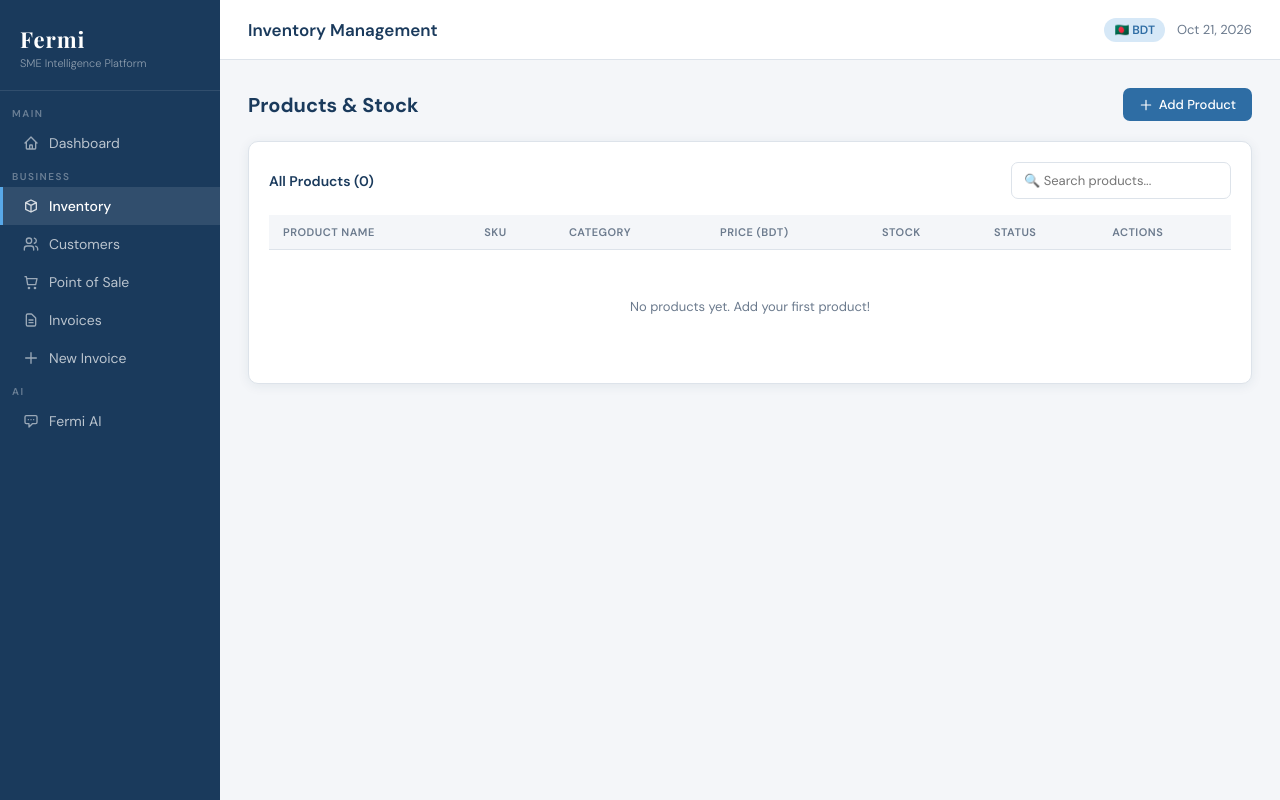
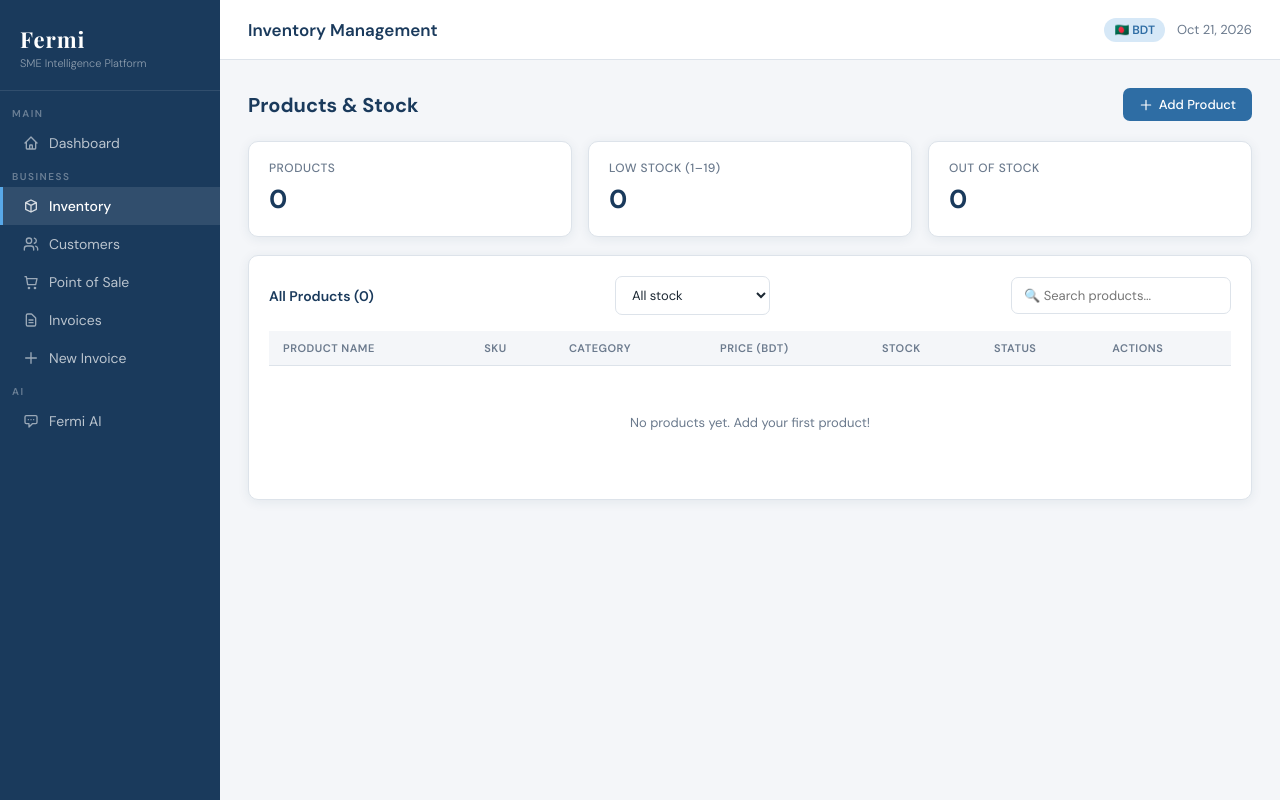
Before and after one commit to tarifuli/Fermi, a Flask app: template templates/products.html in a window 1280 px wide. Run offline with Flask 3, Linux system fonts and the light colour scheme; the template is opened without the code that fills it, so the values that code supplies are empty.

Commit message:
Add stock status dashboard, inventory filters and quick stock adjustment

```diff
--- a/templates/products.html
+++ b/templates/products.html
@@ -11,12 +11,12 @@
   </button>
 </div>
 
-<div id="alert-box"></div>
+<div id="alert-box"></div><div class="stats-grid" style="grid-template-columns:repeat(3,minmax(0,1fr));margin-bottom:18px"><div class="stat-card"><div class="stat-label">Products</div><div class="stat-value">{{ products|length }}</div></div><div class="stat-card"><div class="stat-label">Low stock (1–19)</div><div class="stat-value">{{ products|selectattr('stock','gt',0)|selectattr('stock','lt',20)|list|length }}</div></div><div class="stat-card"><div class="stat-label">Out of stock</div><div class="stat-value">{{ products|selectattr('stock','equalto',0)|list|length }}</div></div></div>
 
 <div class="card">
   <div class="card-header">
     <span class="card-title">All Products ({{ products|length }})</span>
-    <input class="form-control" style="width:220px;" placeholder="🔍 Search products..." oninput="filterTable(this.value)">
+    <select class="form-control" id="stockFilter" style="width:155px" onchange="filterTable()" aria-label="Stock filter"><option value="all">All stock</option><option value="low">Low stock</option><option value="out">Out of stock</option><option value="ok">In stock</option></select><input class="form-control" style="width:220px;" placeholder="🔍 Search products..." id="inventorySearch" oninput="filterTable()">
   </div>
   <div class="table-wrap">
     <table id="productsTable">
@@ -33,16 +33,16 @@
       </thead>
       <tbody>
         {% for p in products %}
-        <tr data-search="{{ p.name|lower }} {{ p.sku|lower }} {{ p.category|lower }}">
+        <tr data-search="{{ (p.name ~ ' ' ~ p.sku ~ ' ' ~ (p.category or ''))|lower|e }}" data-stock="{{ p.stock }}">
           <td style="font-weight:500;">{{ p.name }}</td>
           <td style="font-family:monospace;font-size:12px;color:var(--muted);">{{ p.sku }}</td>
           <td>{{ p.category or '—' }}</td>
           <td style="font-weight:600;">৳{{ "{:,.2f}".format(p.price) }}</td>
           <td style="font-weight:600;color:{% if p.stock < 20 %}var(--red){% elif p.stock < 50 %}var(--amber){% else %}var(--teal){% endif %};">{{ p.stock }}</td>
-          <td><span class="badge {% if p.stock < 20 %}badge-low{% else %}badge-ok{% endif %}">{% if p.stock < 20 %}Low Stock{% else %}In Stock{% endif %}</span></td>
+          <td><span class="badge {% if p.stock < 20 %}badge-low{% else %}badge-ok{% endif %}">{% if p.stock == 0 %}Out of Stock{% elif p.stock < 20 %}Low Stock{% else %}In Stock{% endif %}</span></td>
           <td>
             <button class="btn btn-ghost btn-sm" onclick='openEdit({{ p | tojson }})'>Edit</button>
-            <button class="btn btn-danger btn-sm" onclick="deleteProduct({{ p.id }}, this)">Delete</button>
+            <button class="btn btn-ghost btn-sm" onclick='openAdjustment({{ p.id }}, {{ p.name|tojson }}, {{ p.stock }})'>Adjust stock</button><button class="btn btn-danger btn-sm" onclick="deleteProduct({{ p.id }}, this)">Delete</button>
           </td>
         </tr>
         {% else %}
@@ -53,7 +53,7 @@
   </div>
 </div>
 
-<!-- Add Modal -->
+<div class="modal-overlay" id="adjustModal"><div class="modal"><div class="modal-header"><span class="modal-title">Adjust stock</span><button class="modal-close" onclick="closeModal('adjustModal')">×</button></div><p id="adjustProductLabel" style="margin-bottom:12px"></p><input type="hidden" id="adjustProductId"><label class="form-label" for="adjustDelta">Stock change (+ to restock, − to reduce)</label><input id="adjustDelta" class="form-control" type="number" step="1" min="-100000" max="100000"><p style="font-size:12px;color:var(--muted);margin:12px 0">Cannot reduce stock below zero.</p><button id="adjustSubmit" class="btn btn-primary" onclick="saveAdjustment()">Apply adjustment</button></div></div><!-- Add Modal -->
 <div class="modal-overlay" id="addModal">
   <div class="modal">
     <div class="modal-header">
@@ -142,12 +142,33 @@ function showAlert(msg, type='success') {
   setTimeout(() => b.innerHTML = '', 3000);
 }
 
-function filterTable(q) {
-  document.querySelectorAll('#productsTable tbody tr').forEach(row => {
-    row.style.display = row.dataset.search?.includes(q.toLowerCase()) ? '' : 'none';
-  });
+function filterTable() {
+ const q=document.getElementById('inventorySearch').value.toLowerCase();
+ const f=document.getElementById('stockFilter').value;
+ document.querySelectorAll('#productsTable tbody tr[data-stock]').forEach(row=>{
+  const n=Number(row.dataset.stock);
+  row.hidden=!(row.dataset.search.includes(q)&&(f==='all'||(f==='low'&&n>0&&n<20)||(f==='out'&&n===0)||(f==='ok'&&n>=20)));
+ });
 }
-
+function openAdjustment(id,name,stock){
+ document.getElementById('adjustProductId').value=id;
+ document.getElementById('adjustProductLabel').textContent=name+' · Current stock: '+stock;
+ document.getElementById('adjustDelta').value='';
+ openModal('adjustModal');
+}
+async function saveAdjustment(){
+ const id=document.getElementById('adjustProductId').value;
+ const value=document.getElementById('adjustDelta').value;
+ const delta=Number(value);
+ if(!value||!Number.isInteger(delta)||delta===0||Math.abs(delta)>100000){showAlert('Enter a non-zero whole-number adjustment.','error');return}
+ const btn=document.getElementById('adjustSubmit');btn.disabled=true;
+ try{
+  const response=await fetch('/products/adjust/'+id,{method:'POST',headers:{'Content-Type':'application/json'},body:JSON.stringify({delta})});
+  const result=await response.json();
+  if(!response.ok||!result.success)throw Error(result.error||'Stock update failed');
+  location.reload();
+ }catch(error){showAlert(error.message,'error');btn.disabled=false}
+}
 async function addProduct() {
   const data = {
     name: document.getElementById('add-name').value,
```
